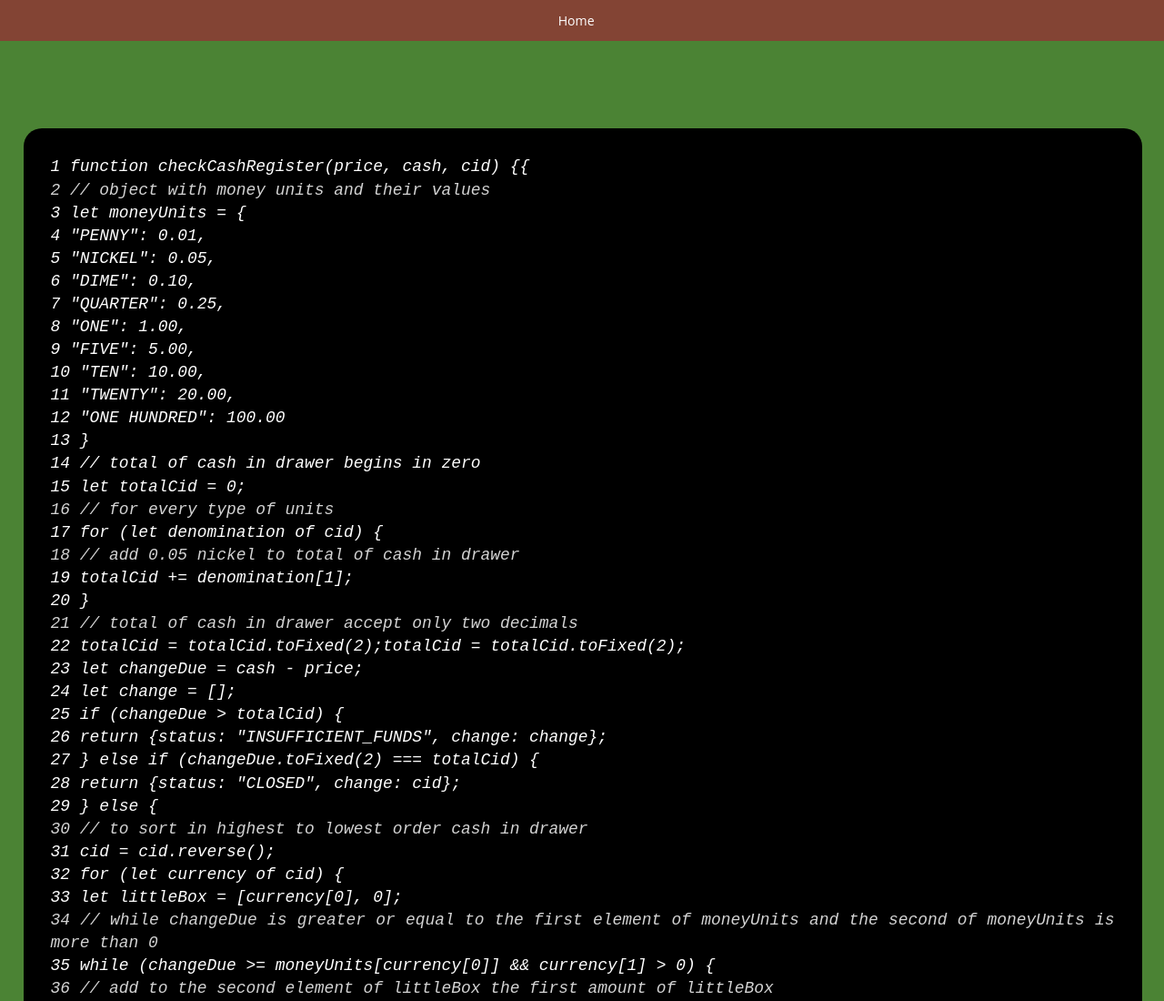
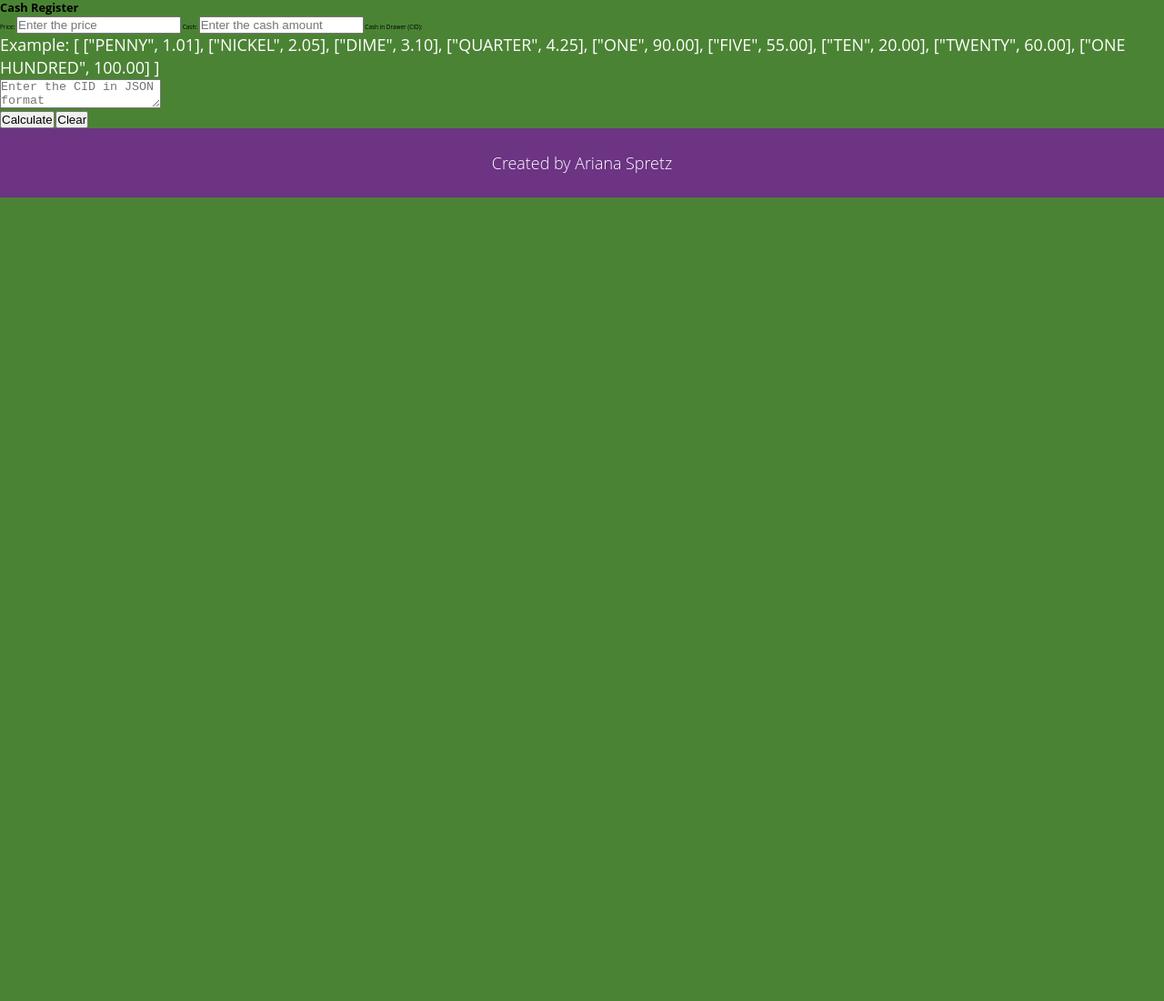
Before and after one commit to arispretz/Cash-Register, a plain HTML site: page index.html in a window 1280 px wide. Shown: the top 1100 px of the page at 91% size. After the commit the page ends 800 px from the top, so only its background shows below. Drawn offline with Linux system fonts and the light colour scheme; files that its build step writes are made by us from their sources.

Commit message:
Update index.html

```diff
--- a/index.html
+++ b/index.html
@@ -1,105 +1,49 @@
 <!DOCTYPE html>
-<html>
+<html lang="en">
+<head>
+  <meta charset="UTF-8">
+  <meta name="viewport" content="width=device-width, initial-scale=1.0">
+  <title>Cash Register</title>
+  <link rel="stylesheet" href="/style.css">
+  <script defer src="/script.js"></script>
+</head>
+<body>
+  <div class="wrapper">
+    <div class="content" role="main">
+      <h1 class="title">Cash Register</h1>
+    </div>
+    <form>
+      <label for="price">Price:</label>
+      <input type="number" id="price" name="price" placeholder="Enter the price">
 
-<head>
-  <meta charset="utf-8">
-  <meta name="viewport" content="width=device-width">
-  <title>show code</title>
-  <link href="css/style.css" rel="stylesheet" type="text/css" />
-</head>
+      <label for="cash">Cash:</label>
+      <input type="number" id="cash" name="cash" placeholder="Enter the cash amount">
 
-<body>
-  <nav id="navbar" class="nav">
+      <label for="cid">Cash in Drawer (CID):</label>
+      <p>Example:
+        [
+          ["PENNY", 1.01],
+          ["NICKEL", 2.05],
+          ["DIME", 3.10],
+          ["QUARTER", 4.25],
+          ["ONE", 90.00],
+          ["FIVE", 55.00],
+          ["TEN", 20.00],
+          ["TWENTY", 60.00],
+          ["ONE HUNDRED", 100.00]
+        ]
+      </p>
+      <textarea id="cid" name="cid" placeholder="Enter the CID in JSON format"></textarea>
 
-<ul class="nav-list">
-
-<li>
-
-<a href="http://arispretz.github.io" target="_blank">Home</a>
-
-</li>
-
-</ul>
-
-</nav>
-
-<h2>my code</h2>
-
-
-<section id="projects" class="projects-section">
-
-  <code onmousedown="return false;">
-    <p>1  function checkCashRegister(price, cash, cid) {{</p>
-<p class="comment">2  // object with money units and their values</p>
-  <p>3  let moneyUnits = { </br>
-  4  "PENNY": 0.01, </br>
-  5  "NICKEL": 0.05, </br>
-  6  "DIME": 0.10, </br>
-  7  "QUARTER": 0.25, </br>
-  8  "ONE": 1.00, </br>
-  9  "FIVE": 5.00, </br>
- 10  "TEN": 10.00, </br>
- 11  "TWENTY": 20.00, </br>
- 12  "ONE HUNDRED": 100.00 </br>
- 13  }</p>
-    <p>14  // total of cash in drawer begins in zero</p>
-  <p>15  let totalCid = 0;</p>
-<p class="comment">16  // for every type of units</p>
-  <p>17  for (let denomination of cid) {</p>
-<p class="comment">18  // add 0.05 nickel to total of cash in drawer</p>
-    <p>19  totalCid += denomination[1];</p>
-    <p>20  }</p>
- <p class="comment">21  // total of cash in drawer accept only two decimals</p>
-<p>22  totalCid = totalCid.toFixed(2);totalCid = totalCid.toFixed(2);</p>
-<p>23  let changeDue = cash - price;</p>
-<p>24  let change = [];</p>
-<p>25  if (changeDue > totalCid) {</p>
-<p>26  return {status: "INSUFFICIENT_FUNDS", change: change};</p>
-<p>27  } else if (changeDue.toFixed(2) === totalCid) {</p>
-<p>28  return {status: "CLOSED", change: cid};</p>
-<p>29   } else {</p>
-<p class="comment">30  // to sort in highest to lowest order cash in drawer</p>
-<p>31  cid = cid.reverse();</p>
-<p>32  for (let currency of cid) {</p>
-<p>33  let littleBox = [currency[0], 0];</p>
-<p class="comment">34  // while changeDue is greater or equal to the first element of moneyUnits and the second of moneyUnits is more than 0</p>
-<p>35  while (changeDue >= moneyUnits[currency[0]] && currency[1] > 0) {</p>
-<p class="comment">36  // add to the second element of littleBox the first amount of littleBox</p>
-<p>37 littleBox[1] += moneyUnits[currency[0]];</p>
-<p class="comment">38  // subtract to the second element of littleBox the first amount of littleBox</p>
-<p>39  currency[1] -= moneyUnits[currency[0]];</p>
-<p>40  changeDue -= moneyUnits[currency[0]];</p>
-<p class="comment">41  // changeDue accept only two decimals</p>
-<p>42  changeDue = changeDue.toFixed(2);</p>
-<p class="comment">  // add 0.05 nickel to total of cash in drawer</p>
-<p>43  }</p>
-<p class="comment">44  // if the second element in littleBox array is more than zero</p>
-<p>45  if (littleBox[1] > 0) {</p>
-<p class="comment">46  // The contents of the littleBox are added to the change</p>
-<p>47  change.push(littleBox);</p>
-<p>48  }</p>
-<p>49  }</p>
-<p>50  }</p>
-<p>51  if (changeDue > 0) {</p>
-<p>52  return {status: "INSUFFICIENT_FUNDS", change: []};</p>
-<p>53  }</p>
-<p>54  else {</p>
-<p>55  return {status: "OPEN", change: change};</p>
-<p>56  }</p>
-<p>57  }</p>
-<p>58  </p>
-<p>59  checkCashRegister(19.5, 20, [["PENNY", 1.01], ["NICKEL", 2.05], ["DIME", 3.1], ["QUARTER", 4.25], ["ONE", 90], ["FIVE", 55], ["TEN", 20], ["TWENTY", 60], ["ONE HUNDRED", 100]]);</p>
-
-  </code>
-
-  <script src="script.js"></script>
-</section>
+      <div id="center">
+        <button id="calculate">Calculate</button>
+        <button id="clear">Clear</button>
+      </div>
+    </form>
+    <div id="result"></div>
+  </div>
+  <footer class="footer">
+    <p>Created by Ariana Spretz</p>
+  </footer>
 </body>
-
-<footer>
-
-<p>&copy; Created by Ariana Spretz.</p>
-
-</footer>
-
 </html>
```
